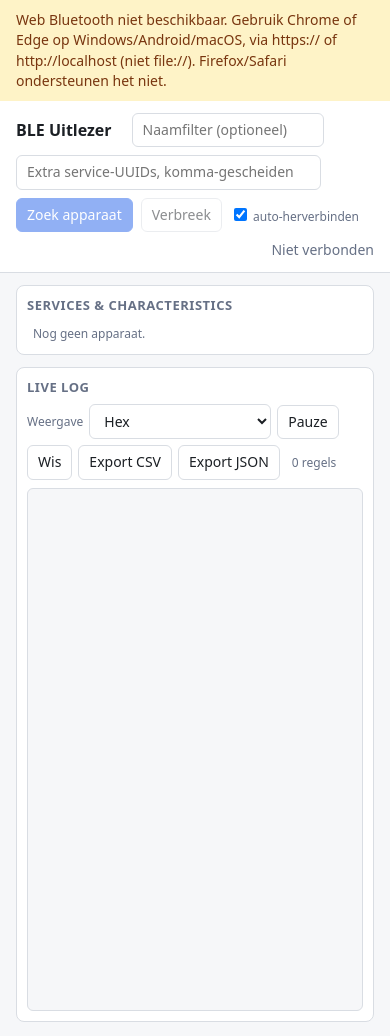
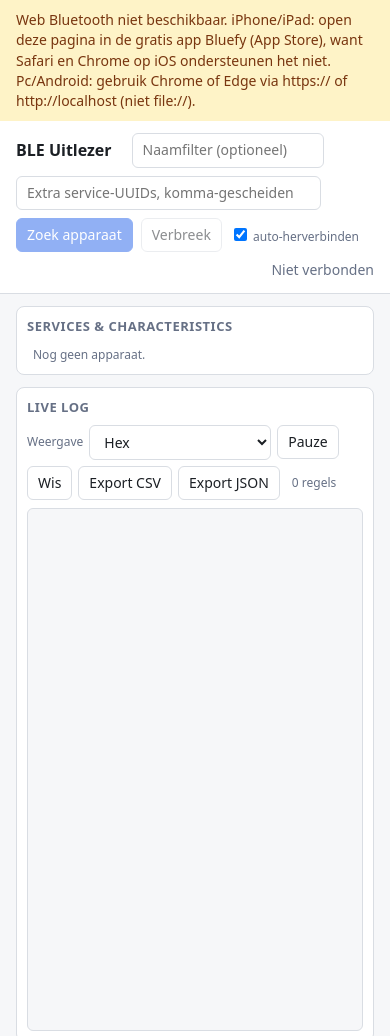
Before and after one commit to samvdtillaart14/hr-monitor, a plain HTML site: page index.html in a window 390 px wide. Shown: the top 1036 px of the page. Drawn offline with Linux system fonts and the light colour scheme.

Commit message:
Melding en README: iPhone via Bluefy
Co-Authored-By: Claude Opus 5.5 <noreply@anthropic.com>
Claude-Session: https://claude.ai/code/session_01UjG9R9buHb44Ecrh1hraoA

```diff
--- a/index.html
+++ b/index.html
@@ -76,7 +76,7 @@ const short=u=>{const m=u.match(/^0000([0-9a-f]{4})-0000-1000-8000-00805f9b34fb$
 const nameOf=u=>{const s=short(u);return NAMES[s]||NAMES[u.slice(0,8)]||''};
 const st=(t,c='')=>{$('st').textContent=t;$('st').className=c};
 
-if(!navigator.bluetooth){$('warn').style.display='block';$('warn').textContent='Web Bluetooth niet beschikbaar. Gebruik Chrome of Edge op Windows/Android/macOS, via https:// of http://localhost (niet file://). Firefox/Safari ondersteunen het niet.';$('bScan').disabled=true}
+if(!navigator.bluetooth){$('warn').style.display='block';$('warn').textContent='Web Bluetooth niet beschikbaar. iPhone/iPad: open deze pagina in de gratis app Bluefy (App Store), want Safari en Chrome op iOS ondersteunen het niet. Pc/Android: gebruik Chrome of Edge via https:// of http://localhost (niet file://).';$('bScan').disabled=true}
 
 function bytes(dv){return new Uint8Array(dv.buffer,dv.byteOffset,dv.byteLength)}
 function hex(b){return [...b].map(x=>x.toString(16).padStart(2,'0')).join(' ')}
```
Also changed, not shown: README.md.
